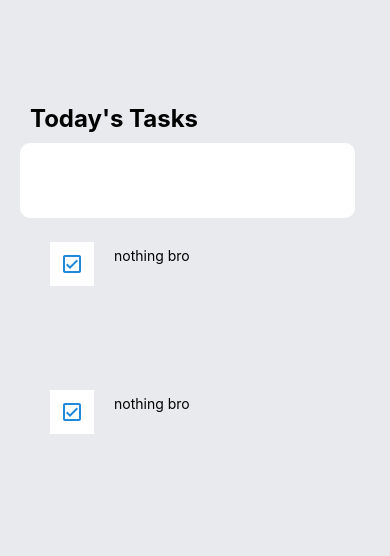
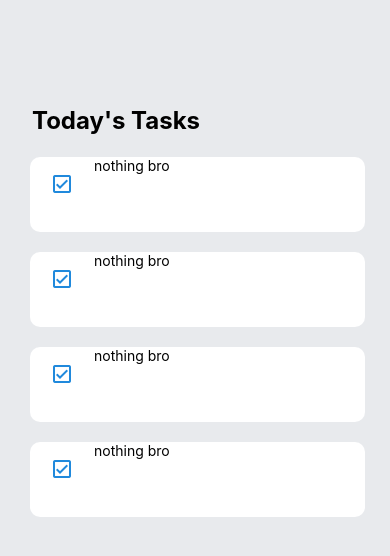
Before and after one commit to junshenlye/todo-list, a React Native app: screen / in a window 390 px wide. Shown: the top 556 px of the page. Built offline with nearby package versions, Linux system fonts and the light colour scheme.

Commit message:
added map to reuse comp

```diff
--- a/App.js
+++ b/App.js
@@ -11,24 +11,29 @@ let data = [
   {
       ID: 2,
       text: "nothing bro"
+  },
+  {
+    ID: 2,
+    text: "nothing bro"
+  },
+  {
+    ID: 2,
+    text: "nothing bro"
   }
+
 ]
 export default function App() {
   return (
     <View style={styles.container}>
       <View style={styles.taskWrapper}>
         <Text style={styles.title}>Today's Tasks</Text>
-        <View
-          style={styles.items}
-          >
           {
-            data.map((item) =>
-            <View style={styles.taskWrapper}>
-              <TaskCard></TaskCard>
+            data.map(() =>
+            <View style={styles.items}>
+                <TaskCard></TaskCard>
+                <View style={styles.spacing}></View>
             </View>)
           }
-          {/* <TaskCard></TaskCard> */}
-        </View>
       </View>
     </View>
   );
@@ -42,18 +47,17 @@ const styles = StyleSheet.create({
   taskWrapper:{
     paddingTop: 94,
     paddingHorizontal: 20,
-
   },
   title: {
     fontSize: 24,
     fontWeight: 'bold',
-    padding: 10,
+    padding: 12,
   },
   items: {
     backgroundColor: '#FFFFFF',
     width: 335,
     height: 75,
     borderRadius: 10,
+    margin: 10,
   },
-
 });
--- a/components/task.js
+++ b/components/task.js
@@ -23,6 +23,7 @@ export function TaskCard() {
     return(
         <View style={styles.container}>
             <View style={styles.container1}>
+               <View style={styles.content}>
                 <CheckBox
                     center
                     checked={checked}
@@ -31,7 +32,8 @@ export function TaskCard() {
                     checkedIcon= "checkbox-outline"
                     uncheckedIcon={'checkbox-blank-outline'}
                 />
-                <Text style={[styles.content, { padding: paddingValue}]}>{data[num].text}</Text>
+                </View>
+                <Text>{data[num].text}</Text>
             </View>
             <Text></Text>
         </View>
@@ -45,14 +47,7 @@ const styles = StyleSheet.create({
     container1:{
         flex: 1,
         flexDirection: 'row',
-
     },
     content: {
-
-    },
-    button:{
-        width: 20,
-        height: 10,
-        backgroundColor: '#000000'
     }
 })
```
